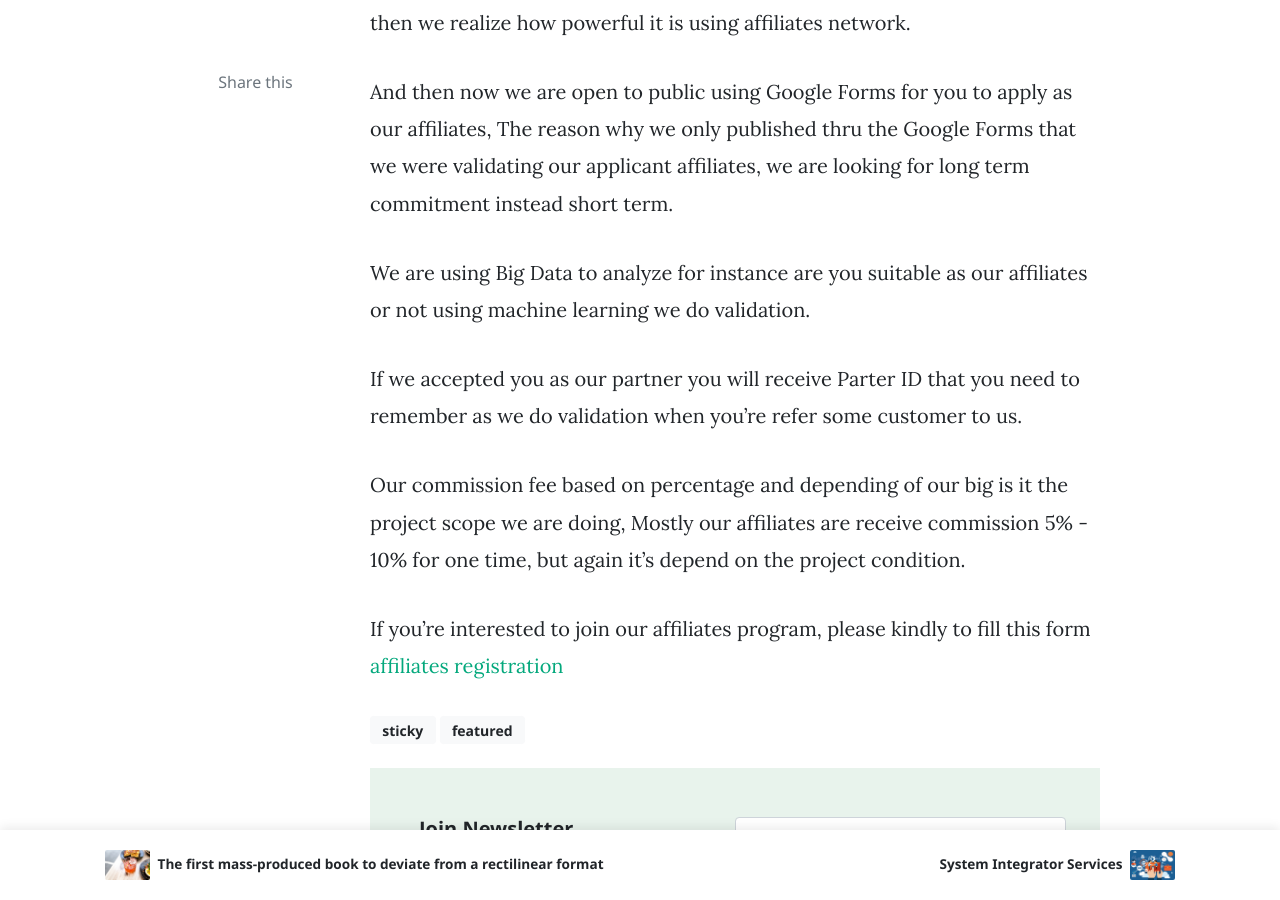
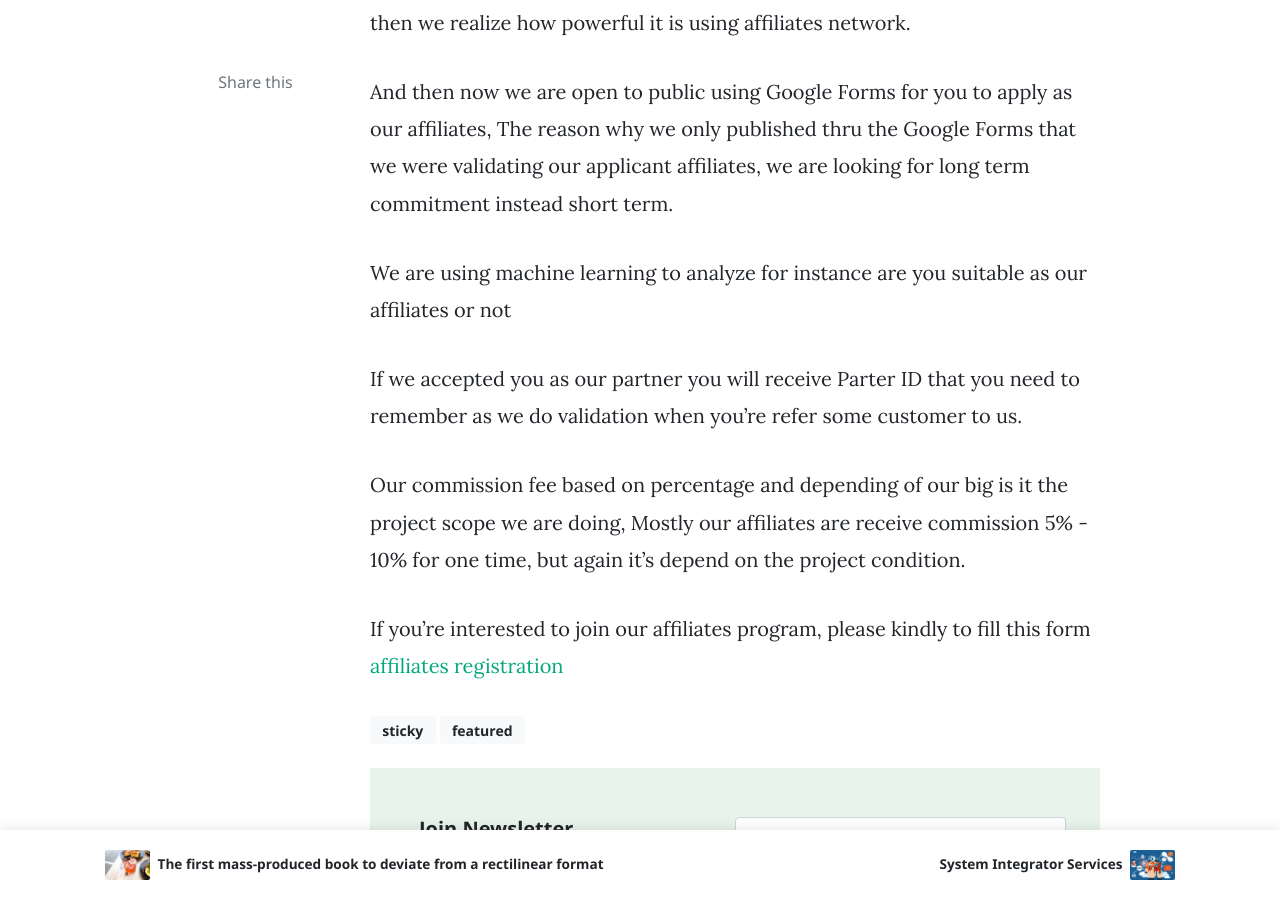
Before and after one commit to bit-dna/bitdnablog, a Jekyll site: the page built from _posts/2019-06-01-join-our-affiliates-program.md, in a window 1280 px wide and 900 px high, scrolled down 589 px. Built offline with Jekyll 4.4.1, drawn with Linux system fonts in a browser that asks for light colours; nearby versions of some CDN libraries; comment, search, counter and statistics services are not loaded.

Commit message:
fix some wording

```diff
--- a/_posts/2019-06-01-join-our-affiliates-program.md
+++ b/_posts/2019-06-01-join-our-affiliates-program.md
@@ -11,7 +11,7 @@ Back in the days where we depending our leads sources to Google Ads Networks, an
 
 And then now we are open to public using Google Forms for you to apply as our affiliates, The reason why we only published thru the Google Forms that we were validating our applicant affiliates, we are looking for long term commitment instead short term.
 
-We are using Big Data to analyze for instance are you suitable as our affiliates or not using machine learning we do validation.
+We are using machine learning to analyze for instance are you suitable as our affiliates or not
 
 If we accepted you as our partner you will receive Parter ID that you need to remember as we do validation when you're refer some customer to us.
 
```
